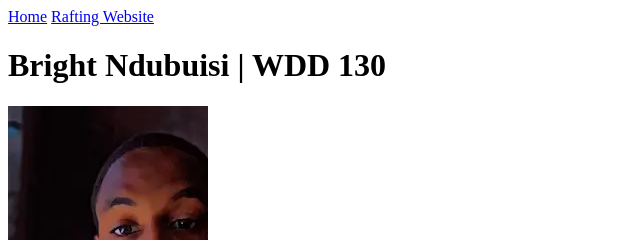
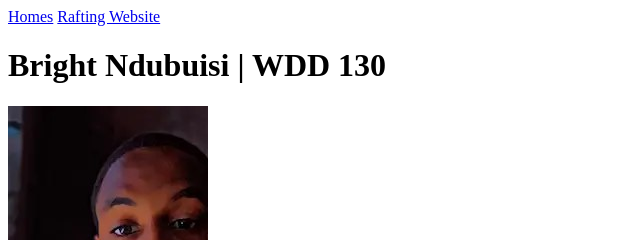
Before and after one commit to bright-droid/wdd130, a plain HTML site: page index.html in a window 1280 px wide. Shown: the top 240 px of the page, 0-640 px from the left. Drawn offline with Linux system fonts and the light colour scheme.

Commit message:
second commit

```diff
--- a/index.html
+++ b/index.html
@@ -8,7 +8,7 @@
     <body>
         <header>
             <nav>
-                <a href="#">Home</a>
+                <a href="#">Homes</a>
                 <a href="wwr/">Rafting Website</a>
             </nav>
         </header>
```
